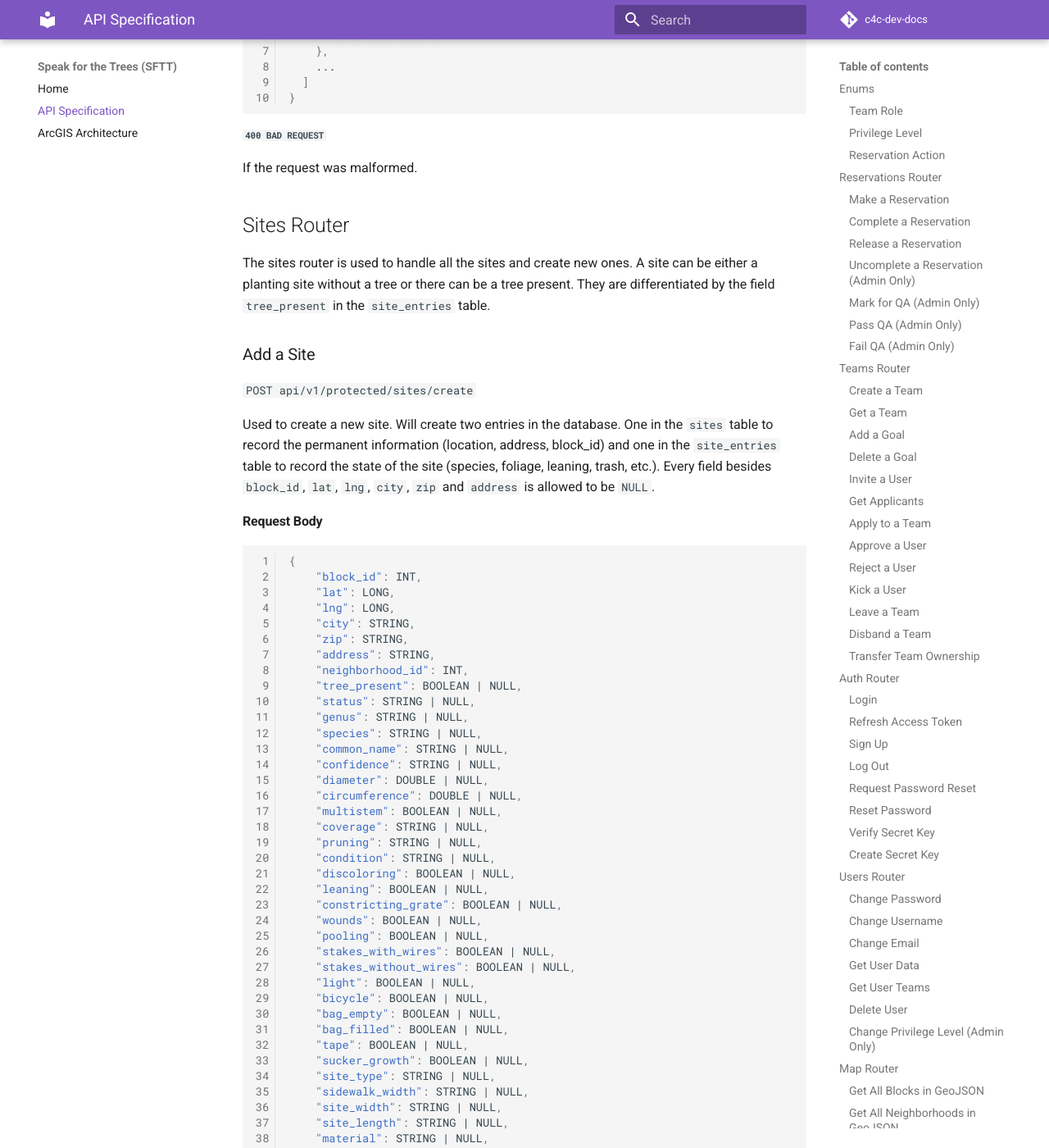
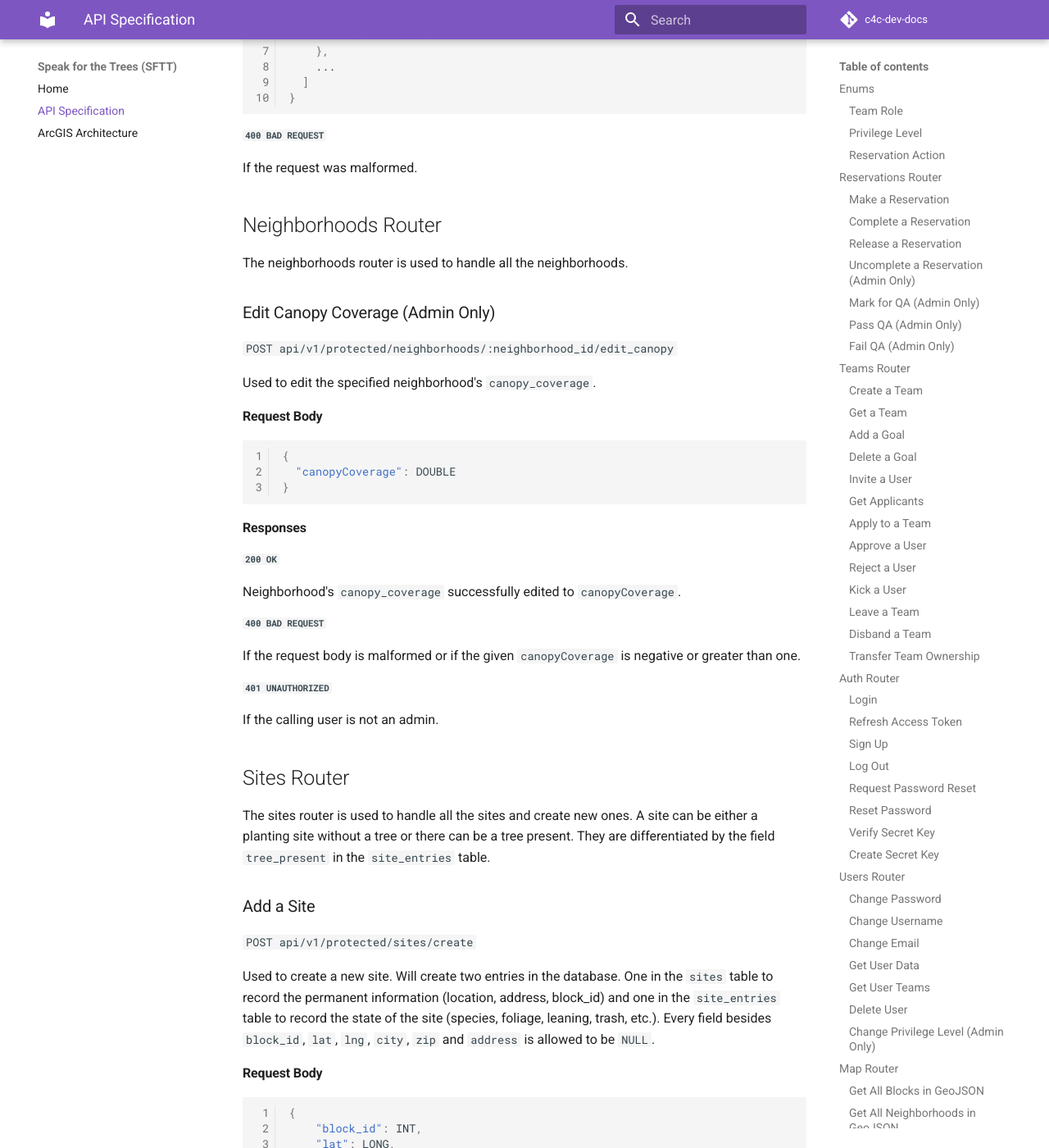
Before and after one commit to Code-4-Community/c4c-dev-docs, an MkDocs documentation site: the page built from docs/sftt/sftt-api-spec.md, in a window 1280 px wide and 1400 px high, scrolled down 34623 px. Shown: the whole window at 82% size. Built offline with MkDocs 1.6.1 and Material for MkDocs 9.7.7, drawn with Linux system fonts in a browser that asks for light colours; comment, search, counter and statistics services are not loaded.

Commit message:
Add neighborhoods router

````diff
--- a/docs/sftt/sftt-api-spec.md
+++ b/docs/sftt/sftt-api-spec.md
@@ -1566,6 +1566,38 @@ The number of days in the past the leaderboard is representing. Only blocks comp
 
 If the request was malformed.
 
+## Neighborhoods Router
+
+The neighborhoods router is used to handle all the neighborhoods.
+
+### Edit Canopy Coverage (Admin Only)
+
+`POST api/v1/protected/neighborhoods/:neighborhood_id/edit_canopy`
+
+Used to edit the specified neighborhood's `canopy_coverage`.
+
+#### Request Body
+
+```json
+{
+  "canopyCoverage": DOUBLE
+}
+```
+
+#### Responses
+
+##### `200 OK`
+
+Neighborhood's `canopy_coverage` successfully edited to `canopyCoverage`.
+
+##### `400 BAD REQUEST`
+
+If the request body is malformed or if the given `canopyCoverage` is negative or greater than one.
+
+##### `401 UNAUTHORIZED`
+
+If the calling user is not an admin.
+
 ## Sites Router
 
 The sites router is used to handle all the sites and create new ones. A site can be either a planting site without a tree or there can be a tree present. They are differentiated by the field `tree_present` in the `site_entries` table.
````
